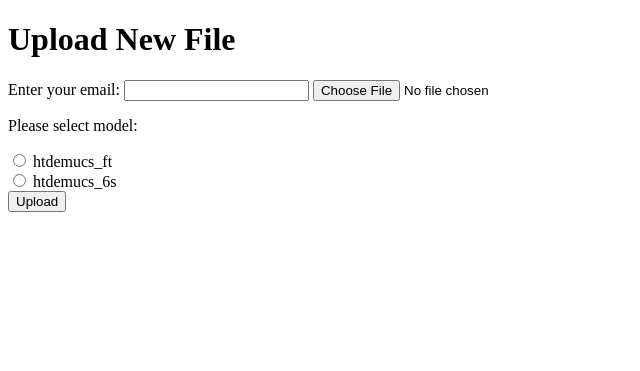
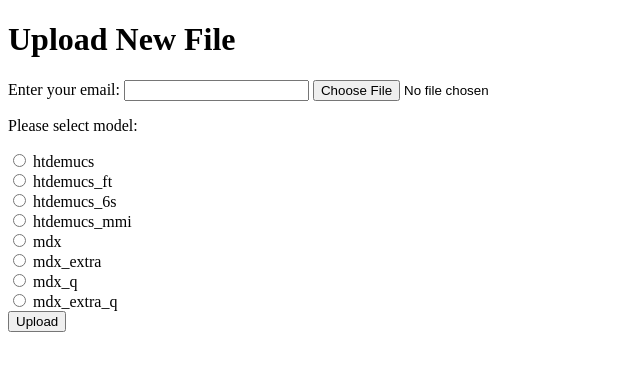
Before and after one commit to tissakhosla/demucs-gui, a Flask app: page /upload in a window 1280 px wide. Shown: the top 371 px of the page, without its empty margins (0-640 px from the left). Run offline with Flask 2, Linux system fonts and the light colour scheme; parts of the project's set-up code (start-up, migrations or seed data) failed here and were passed over.

Commit message:
support for model selection

```diff
--- a/main.py
+++ b/main.py
@@ -45,7 +45,7 @@ def utime():
     dt = datetime.now()
     return datetime.timestamp(dt)
 
-def email(uid, fn, em, ip):
+def email(uid, fn, em, ip, dm):
     '''send email'''
     # Set up the SMTP server
     server = smtplib.SMTP(os.getenv('G_SMTP'), 587)
@@ -60,10 +60,10 @@ def email(uid, fn, em, ip):
     subject = f'{fn} Split Tracks'
 
     body = f'Here are the links your files: \
-        \n\n http://{ip}/separated/htdemucs_ft/{uid}/bass.wav \
-        \n http://{ip}/separated/htdemucs_ft/{uid}/drums.wav \
-        \n http://{ip}/separated/htdemucs_ft/{uid}/other.wav \
-        \n http://{ip}/separated/htdemucs_ft/{uid}/vocals.wav'
+        \n\n http://{ip}/separated/{dm}/{uid}/bass.wav \
+        \n http://{ip}/separated/{dm}/{uid}/drums.wav \
+        \n http://{ip}/separated/{dm}/{uid}/other.wav \
+        \n http://{ip}/separated/{dm}/{uid}/vocals.wav'
 
     msg = f'Subject: {subject}\n\n{body}'
     server.sendmail(me, to, msg)
@@ -72,13 +72,11 @@ def email(uid, fn, em, ip):
     server.quit()
 
 def demucs(p, m):
-    print(p)
-    print(m)
-    os.system(f'echo {path} > fpipe')
+    os.system(f'echo demucs -n {m} {p} > fpipe')
 
 def process(path, code, trackname, uemail, hostip, model):
     demucs(path, model)
-    email(code, trackname, uemail, hostip)
+    email(code, trackname, uemail, hostip, model)
 
 @app.route("/")
 def to_upload():
@@ -140,6 +138,7 @@ def success():
     ue = request.args.get('ue')
     sip = request.args.get('sip')
     dm = request.args.get('dm')
+
     _process = Thread(target=process, args=(fp, cn, fn, ue, sip, dm))
     _process.start()
 
--- a/templates/upload.html
+++ b/templates/upload.html
@@ -9,10 +9,22 @@
         <input type=file name=file required accept="audio/wav, audio/mp3">
 
         <p>Please select model:</p>
+        <input type="radio" id="htdemucs" name="model" value="htdemucs">
+        <label for="htdemucs">htdemucs</label><br>
         <input type="radio" id="htdemucs_ft" name="model" value="htdemucs_ft">
         <label for="htdemucs_ft">htdemucs_ft</label><br>
         <input type="radio" id="htdemucs_6s" name="model" value="htdemucs_6s">
         <label for="htdemucs_6s">htdemucs_6s</label><br>
+        <input type="radio" id="htdemucs_mmi" name="model" value="htdemucs_mmi">
+        <label for="htdemucs_mmi">htdemucs_mmi</label><br>
+        <input type="radio" id="mdx" name="model" value="mdx">
+        <label for="mdx">mdx</label><br>
+        <input type="radio" id="mdx_extra" name="model" value="mdx_extra">
+        <label for="mdx_extra">mdx_extra</label><br>
+        <input type="radio" id="mdx_q" name="model" value="mdx_q">
+        <label for="mdx_q">mdx_q</label><br>
+        <input type="radio" id="mdx_extra_q" name="model" value="mdx_extra_q">
+        <label for="mdx_extra_q">mdx_extra_q</label><br>
         <input type=submit value=Upload>
     </form>
 {% endblock %}
```
Also changed, not shown: 1 other file.
